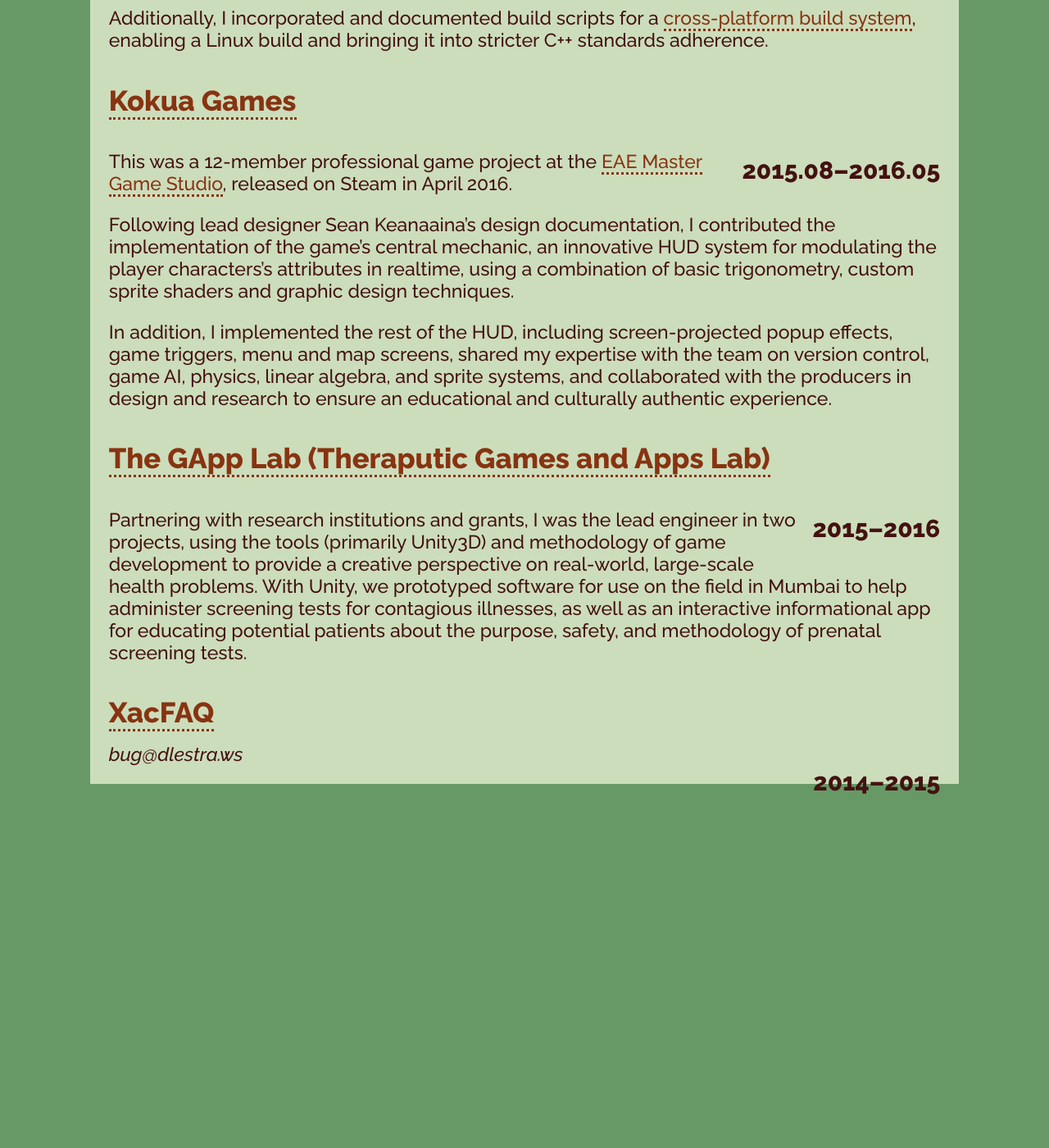
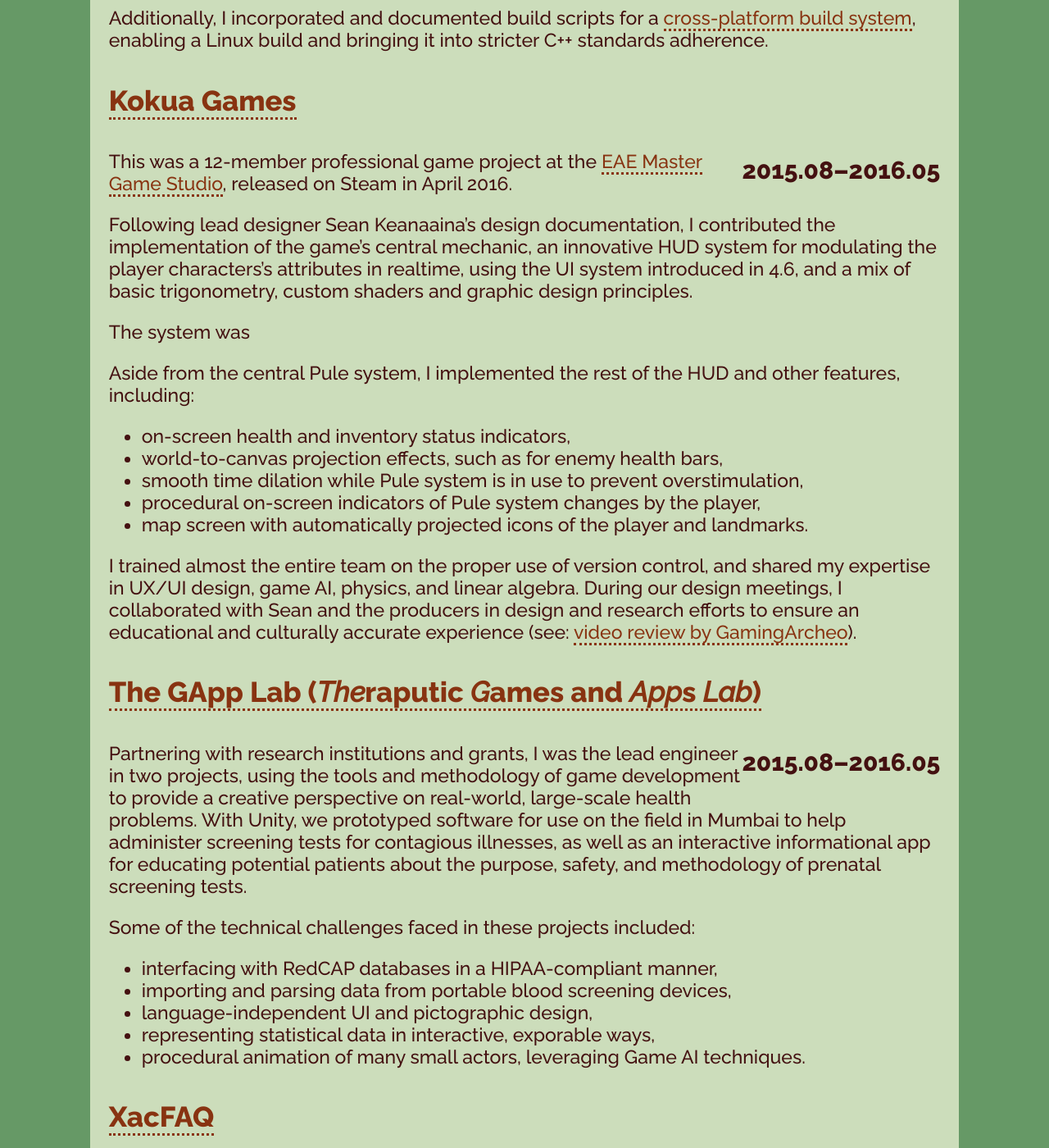
Before and after one commit to bugQ/win.dlestra.ws, a Jekyll site: the page built from cv.md, in a window 1280 px wide and 1400 px high, scrolled down 1593 px. Shown: the whole window at 82% size. Built offline with Jekyll 4.4.1, drawn with Linux system fonts in a browser that asks for light colours; Markdown is read by kramdown in place of the engine named in the settings; before the commit the page ends 2564 px from its top, so only the background shows below that; some of the changed text lies outside the part shown.

Commit message:
add to CV

```diff
--- a/cv.md
+++ b/cv.md
@@ -5,50 +5,138 @@
 class: cv
 ---
 
-# Skills
+# Summary of Skills
 
-I'm a game engineer with 3+ years of experience in independent contract work, and training in a broad number of areas. I'm accustomed to acquiring skills and fulfilling roles as the job mandates, including overseeing <b>source code integration</b>, <b>web/server administration</b>, <b>team management</b>, and <b>software training</b>.  I also have volunteer and work experience with <b>individual tutoring</b> in a variety of mathematics and science subjects.
+I'm a game engineer with 3+ years of experience in game development contract
+work, 5+ years overall development experience, and training in a broad range
+of areas. I'm accustomed to acquiring skills and fulfilling roles as the job
+mandates, including overseeing <b>source code integration</b>, <b>web/server
+administration</b>, <b>team management</b>, and <b>software training</b>.  I
+also have volunteer and work experience with <b>individual tutoring</b> in a
+variety of mathematics and science subjects.
 
-Concerning technical skills, I've done work in the following areas:
+In summary of my technical skills, I've done work in the following areas:
 
-- 2D and 3D realtime rendering
-- 2D and 3D realtime physics
-- AI and pathfinding
-- networking and messaging
-- event and trigger systems
-- gameplay scripting
-- asset/metadata [de]serialization
+- 2D and 3D realtime rendering,
+- 2D and 3D realtime physics,
+- AI and pathfinding,
+- networking and messaging,
+- event and trigger systems,
+- gameplay scripting,
+- asset/metadata [de]serialization,
 - memory management and optimization.
 
-I'm familiar with <b>cross-platform development</b> for and on all major operating systems, using anything from <b>SDL2</b> to raw <b>OpenGL</b>/<b>GLSL</b> and <b>DirectX</b>/<b>HLSL</b> to <b><a href="https://unity3d.com/">Unity</a></b> and <b><a href="https://phaser.io/">Phaser</a></b>.  Although a majority of my experience lies with <b>C++</b>, <b>C#</b>, and <b>Javascript</b>, crafting abstractions in most programming languages comes relatively naturally, with a preference toward the statically-typed and functional.
+I'm familiar with <b>cross-platform development</b> for and on all major
+operating systems, using anything from <b>SDL2</b> to raw
+<b>OpenGL</b>/<b>GLSL</b> and <b>DirectX</b>/<b>HLSL</b> to
+[<b>Unity</b>](https://unity3d.com/) and [<b>Phaser</b>](https://phaser.io/).
+Although a majority of my experience lies with <b>C++</b>, <b>C#</b>, and
+<b>Javascript</b>, crafting abstractions in most programming languages comes
+relatively naturally, with a preference toward the functional.
+
 
 # Experience
 
 ## [Punk This Studios](http://punkthisstudios.com)
-### 2017.04&ndash;2017.08
+### 2017.04&ndash;2017.09
 
-Working under the direction of the company founder, and over long-distance remote communication, I rewrote a prototype 2.5D game engine from SDL/C++98 into SDL2/C++11 while cooperatively working out design flaws and designing new features.  We exchanged expertise regarding C++11 standards and practices, maintaining a high level of code quality through code reviews and static analysis tools.
+Working under the direction of the company founder, and over long-distance
+remote communication, I rewrote a prototype 2.5D game engine from SDL/C++98
+into SDL2/C++11 while cooperatively working out design flaws and designing
+new features.  We exchanged expertise regarding C++11 standards and
+practices, maintaining a high level of code quality through code reviews and
+static analysis tools.
 
-Being a complete rewrite, my work touched every aspect of the engine: resource loading and management, core gameplay code (including design discussions), rendering 2D objects from a 3D point-perspective camera, and remappable controls from multiple input devices.
+Being a complete rewrite, my work touched every aspect of the engine:
+resource loading and management, core gameplay code (including design
+discussions), rendering 2D objects from a 3D point-perspective camera, and
+remappable controls from multiple input devices.
 
-Additionally, I incorporated and documented build scripts for a [cross-platform build system](http://mesonbuild.com/), enabling a Linux build and bringing it into stricter C++ standards adherence.
+Additionally, I incorporated and documented build scripts for a
+[cross-platform build system](http://mesonbuild.com/), enabling a Linux
+build and bringing it into stricter C++ standards adherence.
 
 
 ## [Kokua Games](https://www.kokuagames.com/)
 ### 2015.08&ndash;2016.05
 
-This was a 12-member professional game project at the [EAE Master Game Studio](https://eae.utah.edu/graduate-programs/), released on Steam in April 2016.
+This was a 12-member professional game project at the
+[EAE Master Game Studio](https://eae.utah.edu/graduate-programs/),
+released on Steam in April 2016.
 
-Following lead designer Sean Keanaaina's design documentation, I contributed the implementation of the game's central mechanic, an innovative HUD system for modulating the player characters's attributes in realtime, using a combination of basic trigonometry, custom sprite shaders and graphic design techniques.
+Following lead designer Sean Keanaaina's design documentation, I contributed
+the implementation of the game's central mechanic, an innovative HUD system
+for modulating the player characters's attributes in realtime, using the UI
+system introduced in 4.6, and a mix of basic trigonometry, custom shaders
+and graphic design principles.
 
-In addition, I implemented the rest of the HUD, including screen-projected popup effects, game triggers, menu and map screens, shared my expertise with the team on version control, game AI, physics, linear algebra, and sprite systems, and collaborated with the producers in design and research to ensure an educational and culturally authentic experience.
+The system was
+
+Aside from the central Pule system, I implemented the rest of the HUD and
+other features, including:
+
+- on-screen health and inventory status indicators,
+- world-to-canvas projection effects, such as for enemy health bars,
+- smooth time dilation while Pule system is in use to prevent overstimulation,
+- procedural on-screen indicators of Pule system changes by the player,
+- map screen with automatically projected icons of the player and landmarks.
+
+I trained almost the entire team on the proper use of version control, and
+shared my expertise in UX/UI design, game AI, physics, and linear algebra.
+During our design meetings, I collaborated with Sean and the producers in
+design and research efforts to ensure an educational and culturally accurate
+experience (see:
+[video review by GamingArcheo](https://www.youtube.com/watch?v=B-90i49uuzc)).
 
 
-## [The GApp Lab (**The**raputic **G**ames and **App**s **Lab**)](https://thegapp.eae.utah.edu/)
-### 2015&ndash;2016
+## [The GApp Lab (*The*raputic *G*ames and *App*s *Lab*)](https://thegapp.eae.utah.edu/)
+### 2015.08&ndash;2016.05
 
-Partnering with research institutions and grants, I was the lead engineer in two projects, using the tools (primarily Unity3D) and methodology of game development to provide a creative perspective on real-world, large-scale health problems.  With Unity, we prototyped software for use on the field in Mumbai to help administer screening tests for contagious illnesses, as well as an interactive informational app for educating potential patients about the purpose, safety, and methodology of prenatal screening tests.
+Partnering with research institutions and grants, I was the lead engineer in
+two projects, using the tools and methodology of game development to provide
+a creative perspective on real-world, large-scale health problems.  With
+Unity, we prototyped software for use on the field in Mumbai to help
+administer screening tests for contagious illnesses, as well as an
+interactive informational app for educating potential patients about the
+purpose, safety, and methodology of prenatal screening tests.
+
+Some of the technical challenges faced in these projects included:
+
+- interfacing with RedCAP databases in a HIPAA-compliant manner,
+- importing and parsing data from portable blood screening devices,
+- language-independent UI and pictographic design,
+- representing statistical data in interactive, exporable ways,
+- procedural animation of many small actors, leveraging Game AI techniques.
 
 
 ## [XacFAQ](http://www.guv1.com/xacfaq/)
-### 2014&ndash;2015
+### 2014.12&ndash;2015.06
+
+Founded by industry veteran Jon Dean, XacFAQ used Unity to produce social
+games and apps.  I was hired in 2014 on a contract with a third party to
+develop a mobile app tie-in to a popular Facebook-based franchise.
+
+We practiced iterative UX design, working directly with the partner company
+and lead designer to prototype, review, and finalize the user interface.  My
+work involved:
+
+- in-depth familiarity with the NGUI framework for Unity 4.0,
+- implementation of custom UI widgets,
+- manual optimization of art assets for the Unity pipeline,
+- client-side server interactions,
+- integration with plugins for Facebook accounts and in-app purchases.
+
+
+## [J. Willard Marriott Library](https://lib.utah.edu)
+### 2012.01&ndash;2014.04
+
+Working in the library's Apple IT Services group, which oversees hundreds of
+Mac workstations and servers across the University of Utah campus, I was
+assigned special software projects such as:
+
+- automated computer kiosk proxy whitelist management via browser automation,
+- automated software and driver packaging for users of campus networks,
+- and ZEROCONF/Bonjour-compatible campus-wide printer service discovery.
+
+As a computer support technician, I also shared responsibly for software
+package updates and maintenance and responding to technical support tickets.
```
